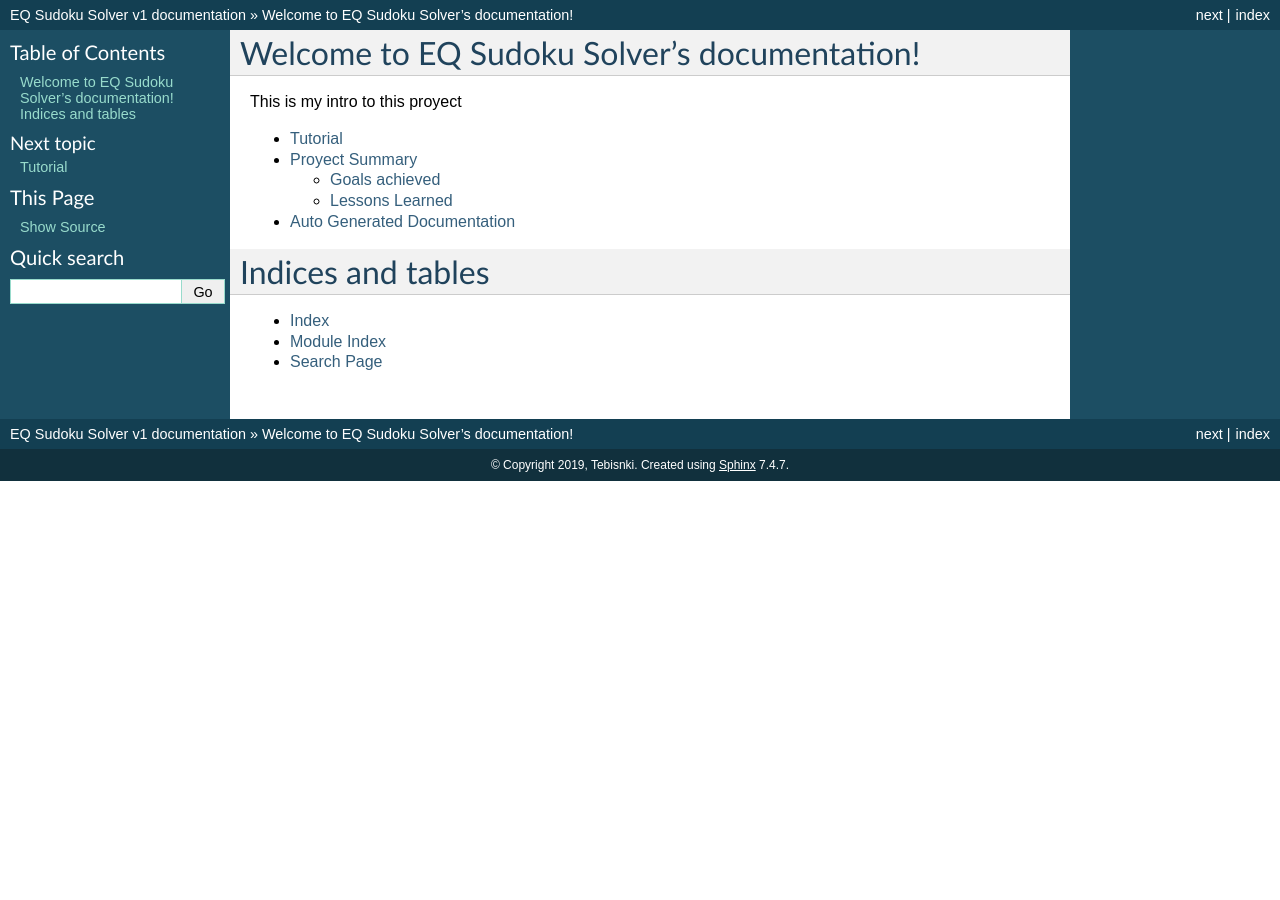
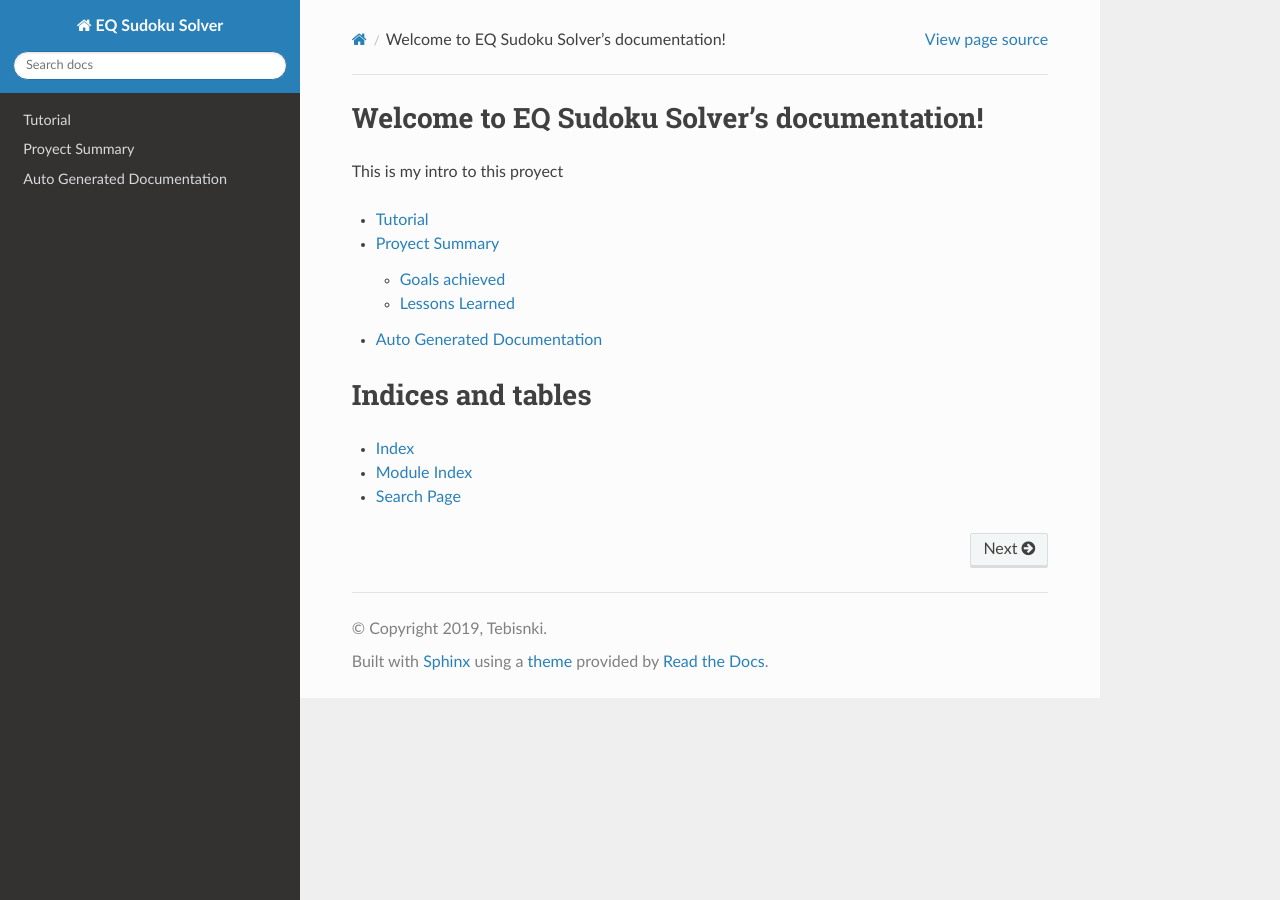
Before and after one commit to HolyTeamOrg/equationSudokuSolver, a Sphinx documentation site: the page built from sphinx_doc/source/index.rst, in a window 1280 px wide. Built offline with Sphinx 7.4.7 and the Read the Docs theme 2.0.0, drawn with Linux system fonts in a browser that asks for light colours; some of the changed lines change nothing that is shown.

Commit message:
Esto marcha bien. Vamos a subirlo a github y verlo en ReadTheDocs.org

```diff
--- a/sphinx_doc/source/conf.py
+++ b/sphinx_doc/source/conf.py
@@ -43,6 +43,10 @@ extensions = [
     'sphinx.ext.autodoc',
     'sphinx.ext.viewcode',
     'sphinx.ext.githubpages',
+	'sphinx.ext.doctest',
+	'sphinx.ext.autosummary',
+	'sphinx.ext.mathjax',
+	'nbsphinx'
 ]
 
 # Add any paths that contain templates here, relative to this directory.
@@ -52,7 +56,7 @@ templates_path = ['_templates']
 # You can specify multiple suffix as a list of string:
 #
 # source_suffix = ['.rst', '.md']
-source_suffix = '.rst'
+source_suffix = ['.rst', '.md', '.ipynb']
 
 # The master toctree document.
 master_doc = 'index'
@@ -78,7 +82,7 @@ pygments_style = None
 # The theme to use for HTML and HTML Help pages.  See the documentation for
 # a list of builtin themes.
 #
-html_theme = 'default'
+html_theme = 'sphinx_rtd_theme'
 
 # Theme options are theme-specific and customize the look and feel of a theme
 # further.  For a list of options available for each theme, see the
```
